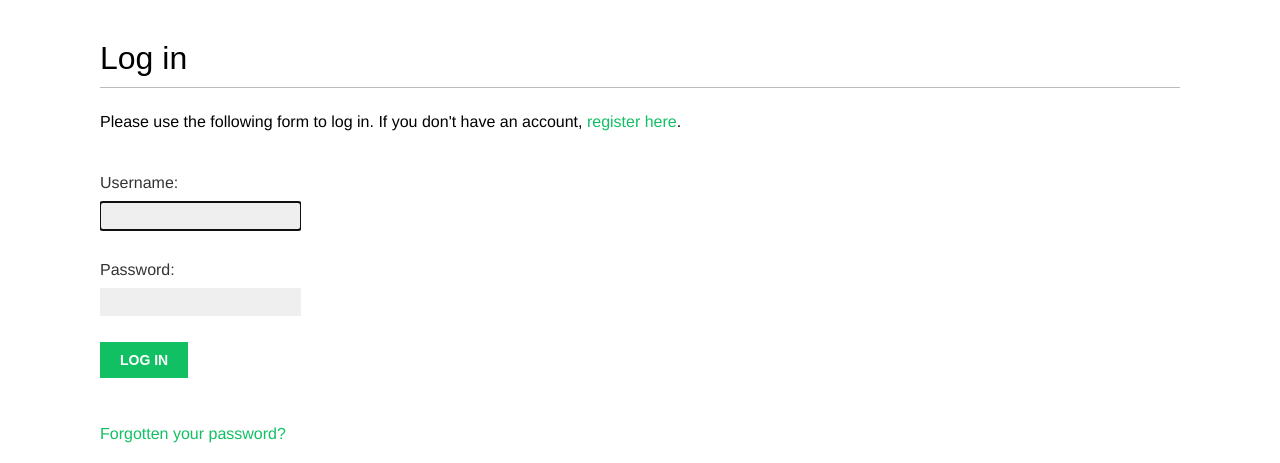
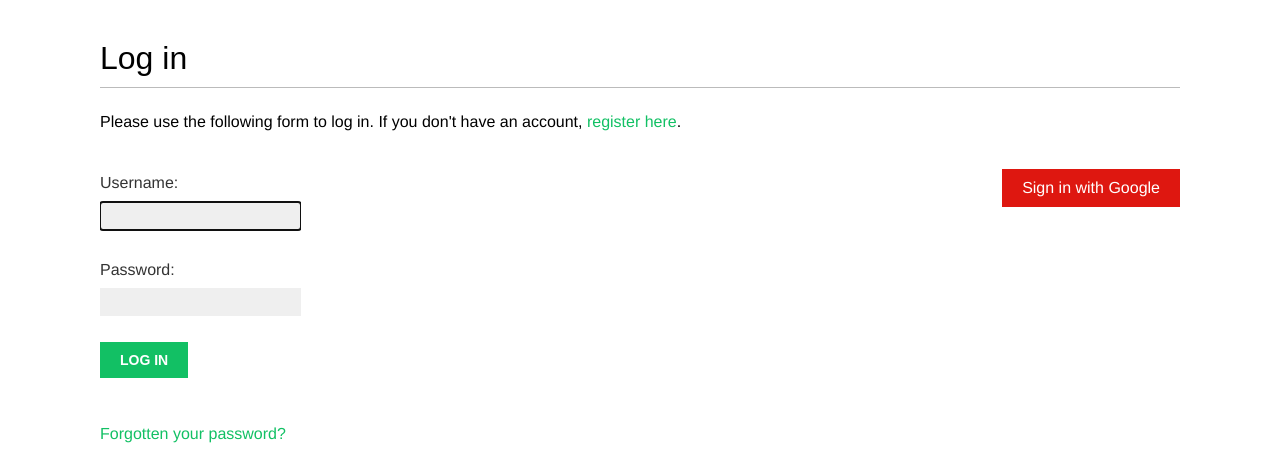
Before and after one commit to westeastdesigns/dj5-pixtures, a Django app: page /account/login/ in a window 1280 px wide. Shown: the part 47-510 px from the top of the page. Run offline with Django 5.2, Linux system fonts and the light colour scheme; some web fonts are replaced.

Commit message:
added social authentication with Google to the app

```diff
--- a/bookmarks/account/templates/registration/login.html
+++ b/bookmarks/account/templates/registration/login.html
@@ -27,4 +27,13 @@
             </a>
         </p>
     </div>
+    <div class="social">
+        <ul>
+            <li class="google">
+                <a href="{% url "social:begin" "google-oauth2" %}">
+                    Sign in with Google
+                </a>
+            </li>
+        </ul>
+    </div>
 {% endblock %}
--- a/requirements.txt
+++ b/requirements.txt
@@ -13,6 +13,7 @@ pillow==10.3.0
 pycparser==2.22
 PyJWT==2.8.0
 pyOpenSSL==24.1.0
+python-decouple==3.8
 python3-openid==3.2.0
 requests==2.32.1
 requests-oauthlib==2.0.0
```
Also changed, not shown: bookmarks/bookmarks/settings.py (+7 -0 lines).
